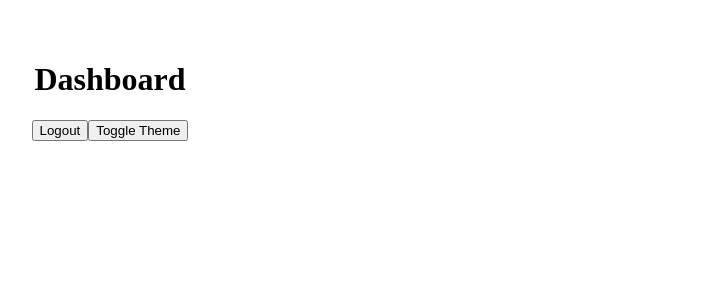
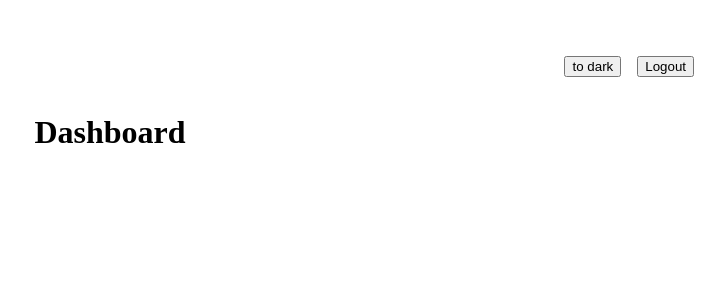
Before and after one commit to ikota2/landing-admin, a React (Vite) app: page /dashboard in a window 1280 px wide. Shown: the top 300 px of the page, without its empty margins (530-1255 px from the left). Built offline with nearby package versions, Linux system fonts and the light colour scheme; sample sign-in values are in the browser's storage.

Commit message:
Header & Layout

```diff
--- a/src/pages/Dashboard/Dashboard.tsx
+++ b/src/pages/Dashboard/Dashboard.tsx
@@ -1,21 +1,10 @@
 import { FC } from 'react';
-import { useNavigate } from 'react-router-dom';
-import { useTheme } from '../../app/ThemeContext';
 
 const Dashboard: FC = () => {
-  const navigate = useNavigate();
-  const { toggleTheme } = useTheme();
-
-  const logout = () => {
-    localStorage.removeItem('token');
-    navigate('/login');
-  };
 
   return (
     <div>
       <h1>Dashboard</h1>
-      <button onClick={logout}>Logout</button>
-      <button onClick={toggleTheme}>Toggle Theme</button>
     </div>
   );
 };
--- a/src/pages/index.tsx
+++ b/src/pages/index.tsx
@@ -1,8 +1,9 @@
-import {lazy, Suspense} from 'react';
+import { lazy, Suspense } from 'react';
 import { BrowserRouter as Router, Navigate, Route, Routes } from 'react-router-dom';
+import { ThemeProvider } from '../app/ThemeContext';
 import Login from './Login/Login';
 import ProtectedRoute from '../features/ProtectedRoute/ProtectedRoute';
-import { ThemeProvider } from '../app/ThemeContext';
+import Layout from '../shared/ui/Layout/Layout';
 
 const DashboardPage = lazy(() => import('./Dashboard/Dashboard'));
 
@@ -12,11 +13,18 @@ export const Routing = () => {
       <Router>
         <Suspense fallback={<div>Loading...</div>}>
           <Routes>
-              <Route path="/login" element={<Login />} />
-              <Route path="/dashboard" element={<ProtectedRoute />}>
-                <Route path="" element={<DashboardPage />} />
-              </Route>
-              <Route path="/" element={<Navigate to="/dashboard" />} />
+            <Route path="/login" element={<Login />} />
+            <Route path="/" element={<ProtectedRoute />}>
+              <Route path="" element={<Navigate to="/dashboard" />} />
+              <Route
+                path="dashboard"
+                element={
+                  <Layout>
+                    <DashboardPage />
+                  </Layout>
+                }
+              />
+            </Route>
           </Routes>
         </Suspense>
       </Router>
--- /dev/null
+++ b/src/shared/ui/Header/Header.module.css
@@ -0,0 +1,10 @@
+header {
+	display: flex;
+	justify-content: flex-end;
+	align-items: center;
+	padding: 1rem;
+}
+
+.button {
+	margin-left: 1rem;
+}
--- /dev/null
+++ b/src/shared/ui/Header/Header.tsx
@@ -0,0 +1,24 @@
+import { FC } from 'react';
+import { useNavigate } from 'react-router-dom';
+import { useTheme } from '../../../app/ThemeContext';
+import styles from './Header.module.css';
+
+const Header: FC = () => {
+  const navigate = useNavigate();
+  const { toggleTheme, theme } = useTheme();
+
+  const logout = () => {
+    localStorage.removeItem('token');
+    navigate('/login');
+  };
+  return (
+    <header className={styles.header}>
+      <button onClick={toggleTheme} className={styles.button}>
+        {theme === 'light' ? 'to dark' : 'to light'}
+      </button>
+      <button onClick={logout} className={styles.button}>Logout</button>
+    </header>
+  );
+};
+
+export default Header;
--- /dev/null
+++ b/src/shared/ui/Layout/Layout.tsx
@@ -0,0 +1,19 @@
+// src/shared/ui/Layout/Layout.tsx
+
+import { FC, ReactNode } from 'react';
+import Header from '../Header/Header';
+
+interface LayoutProps {
+  children: ReactNode;
+}
+
+const Layout: FC<LayoutProps> = ({ children }) => {
+  return (
+    <>
+      <Header />
+      <main>{children}</main>
+    </>
+  );
+};
+
+export default Layout;
```
